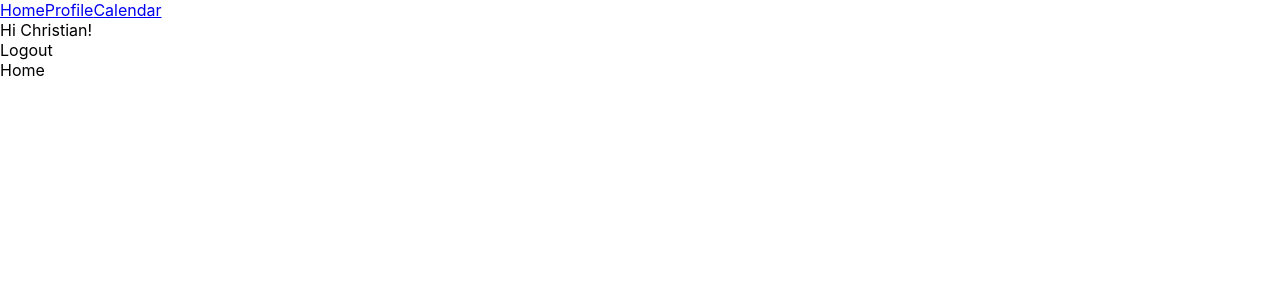
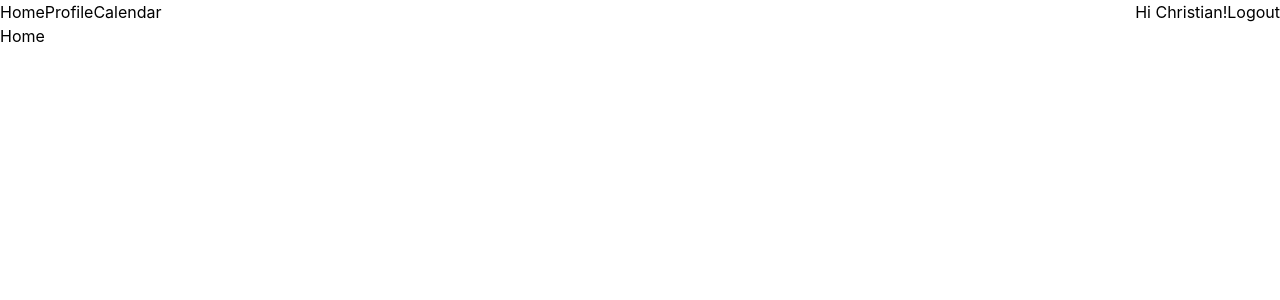
Before and after one commit to chrisgo2286/run-log-frontend, a React (Create React App) app: page / in a window 1280 px wide. Shown: the top 300 px of the page. Built offline with nearby package versions, Linux system fonts and the light colour scheme.

Commit message:
Installed tailwind css

```diff
--- a/package.json
+++ b/package.json
@@ -37,5 +37,8 @@
       "last 1 firefox version",
       "last 1 safari version"
     ]
+  },
+  "devDependencies": {
+    "tailwindcss": "^3.4.4"
   }
 }
--- a/src/components/navbar/navbar.jsx
+++ b/src/components/navbar/navbar.jsx
@@ -20,11 +20,11 @@
     }
 
     return (
-        <nav>
+        <nav className="flex justify-between">
             <div>
                 { handleSiteLinks() }
             </div>
-            <div>
+            <div className="flex">
                 { handleUserLinks() }
             </div>
         </nav>
--- a/src/index.css
+++ b/src/index.css
@@ -11,3 +11,7 @@
   font-family: source-code-pro, Menlo, Monaco, Consolas, 'Courier New',
     monospace;
 }
+
+@tailwind base;
+@tailwind components;
+@tailwind utilities;
--- /dev/null
+++ b/tailwind.config.js
@@ -0,0 +1,10 @@
+/** @type {import('tailwindcss').Config} */
+module.exports = {
+  content: [
+    "./src/**/*.{js,jsx,tx,tsx}"
+  ],
+  theme: {
+    extend: {},
+  },
+  plugins: [],
+}
```
Also changed, not shown: 1 other file (tests, documents, lock files or other folders).
